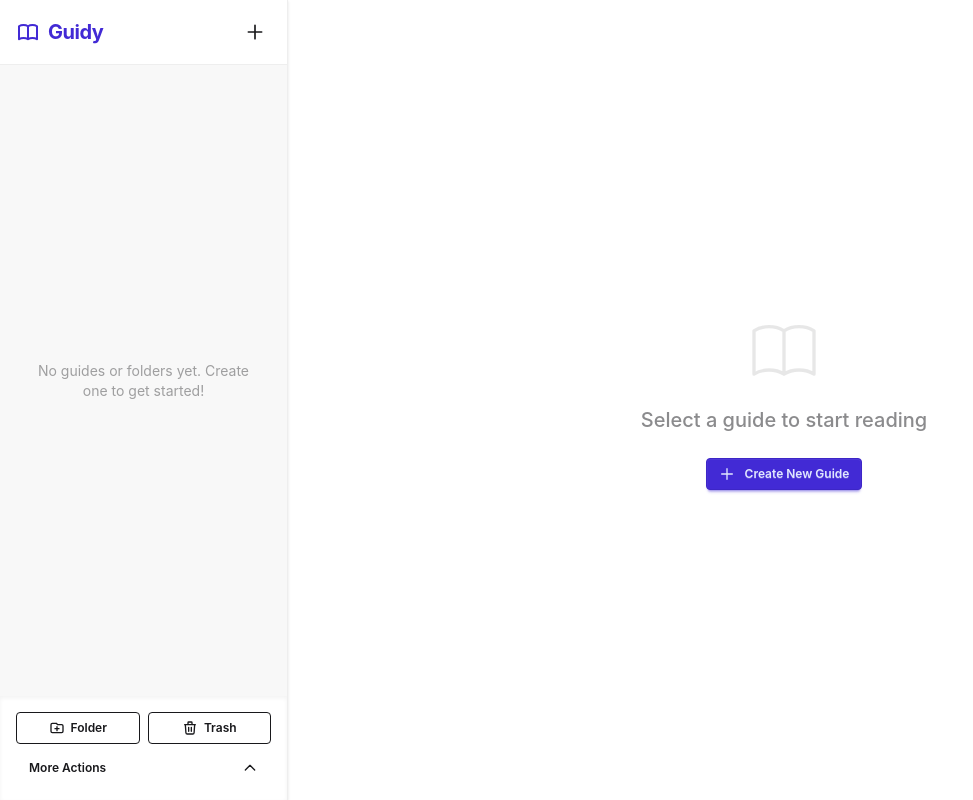
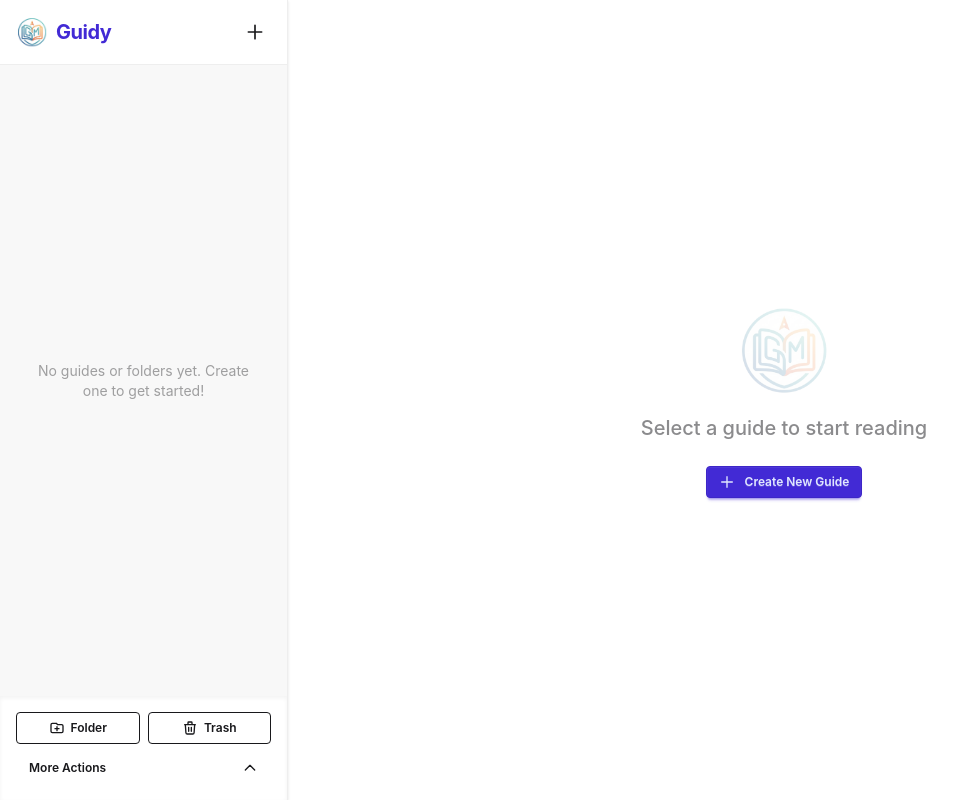
Before and after one commit to Sophistiqq/MDGuides, a Svelte app: page / in a window 1280 px wide. Shown: the whole page, without its empty margins (0-973 px from the left). Built offline with nearby package versions, Linux system fonts and the light colour scheme.

Commit message:
fix: update sidebar and empty state icons to use new icon.svg

```diff
--- a/src/App.svelte
+++ b/src/App.svelte
@@ -102,9 +102,7 @@
       />
     {:else}
       <div class="flex-1 flex flex-col items-center justify-center text-base-content/50 gap-4">
-        <svg xmlns="http://www.w3.org/2000/svg" class="h-20 w-20 opacity-20" fill="none" viewBox="0 0 24 24" stroke="currentColor">
-          <path stroke-linecap="round" stroke-linejoin="round" stroke-width="1" d="M12 6.253v13m0-13C10.832 5.477 9.246 5 7.5 5S4.168 5.477 3 6.253v13C4.168 18.477 5.754 18 7.5 18s3.332.477 4.5 1.253m0-13C13.168 5.477 14.754 5 16.5 5c1.747 0 3.332.477 4.5 1.253v13C19.832 18.477 18.247 18 16.5 18c-1.746 0-3.332.477-4.5 1.253" />
-        </svg>
+        <img src="/icon.svg" alt="Guidy Logo" class="h-24 w-24 opacity-20" />
         <p class="text-xl font-medium">Select a guide to start reading</p>
         <button class="btn btn-primary btn-sm mt-2" onclick={handleNewGuide}>
           <svg xmlns="http://www.w3.org/2000/svg" class="h-4 w-4 mr-1" fill="none" viewBox="0 0 24 24" stroke="currentColor">
--- a/src/components/Sidebar.svelte
+++ b/src/components/Sidebar.svelte
@@ -243,9 +243,7 @@
 <aside class="w-72 flex flex-col h-full bg-base-200 border-r border-base-300 shadow-sm z-10">
   <div class="p-4 flex items-center justify-between border-b border-base-300 bg-base-100">
     <h1 class="text-xl font-bold tracking-tight text-primary flex items-center gap-2">
-      <svg xmlns="http://www.w3.org/2000/svg" class="h-6 w-6" fill="none" viewBox="0 0 24 24" stroke="currentColor">
-        <path stroke-linecap="round" stroke-linejoin="round" stroke-width="2" d="M12 6.253v13m0-13C10.832 5.477 9.246 5 7.5 5S4.168 5.477 3 6.253v13C4.168 18.477 5.754 18 7.5 18s3.332.477 4.5 1.253m0-13C13.168 5.477 14.754 5 16.5 5c1.747 0 3.332.477 4.5 1.253v13C19.832 18.477 18.247 18 16.5 18c-1.746 0-3.332.477-4.5 1.253" />
-      </svg>
+      <img src="/icon.svg" alt="Guidy Logo" class="h-8 w-8" />
       Guidy
     </h1>
     <button class="btn btn-ghost btn-circle btn-sm" onclick={onnewguide} title="New Guide">
```
